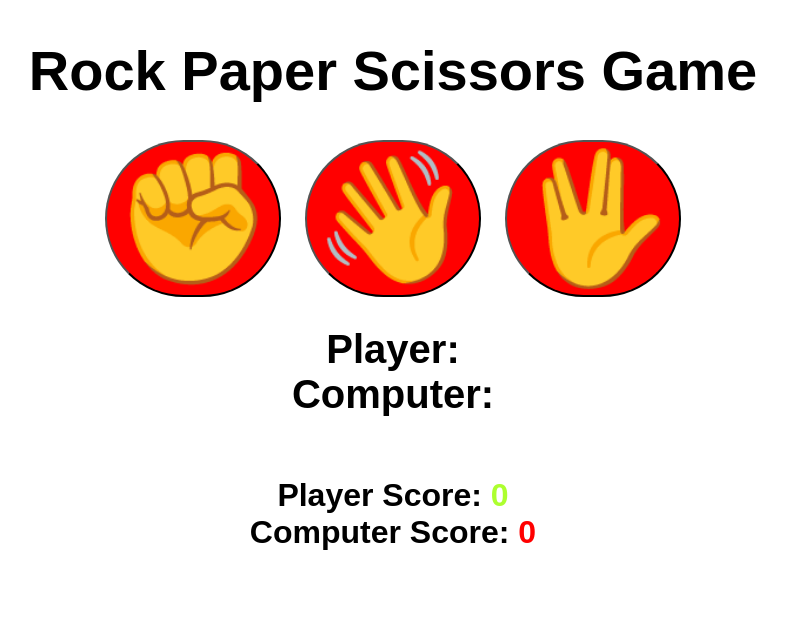
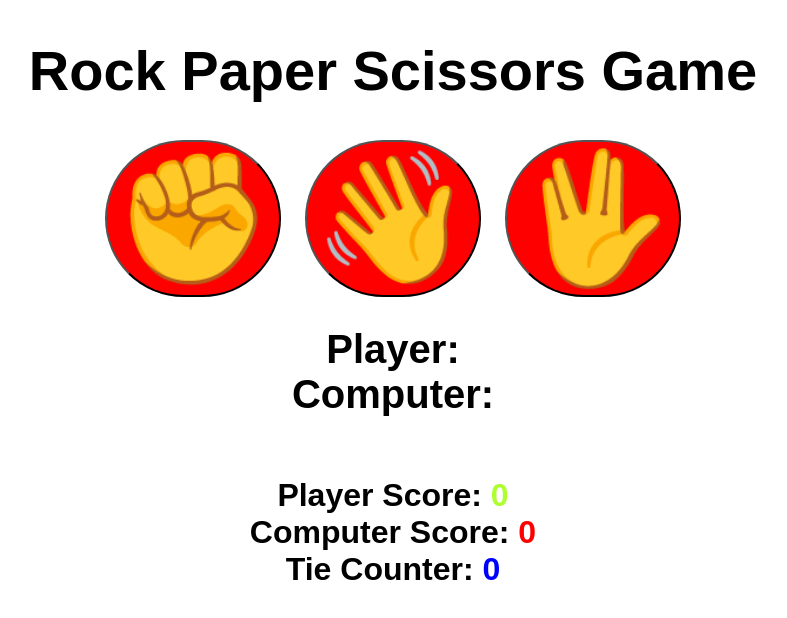
Before and after one commit to KlejdiD/RockPaperScissor, a plain HTML site: page Rock/index.html in a window 1280 px wide. Shown: the whole page, without its empty margins (247-1034 px from the left). Drawn offline with Linux system fonts and the light colour scheme.

Commit message:
Update index.html

```diff
--- a/Rock/index.html
+++ b/Rock/index.html
@@ -31,6 +31,11 @@
         <span id="computerScoreD">0</span>
 
     </div>
+    <div class = "score">Tie Counter:
+        <span id="tieCounter">0</span>
+
+    </div>
+
 
     <script src = "index.js"></script>
 
```
